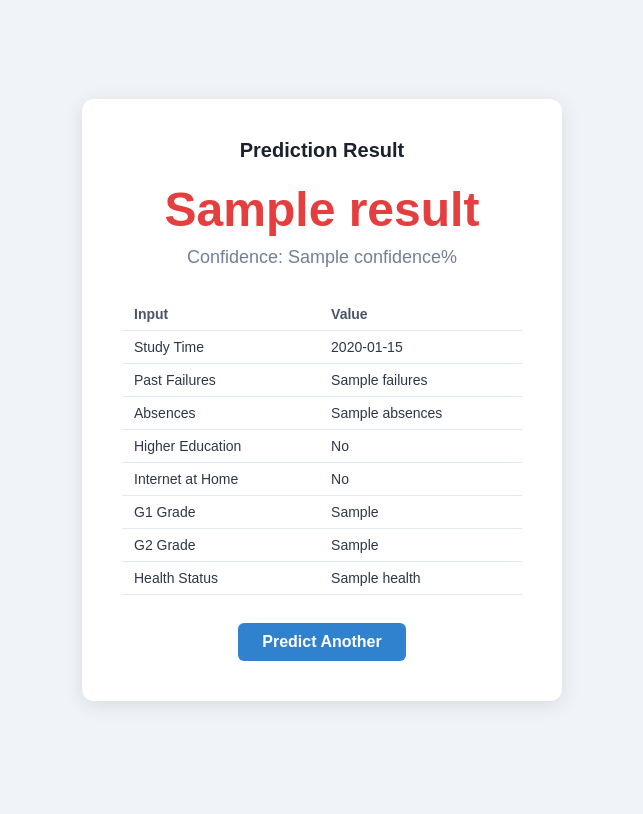
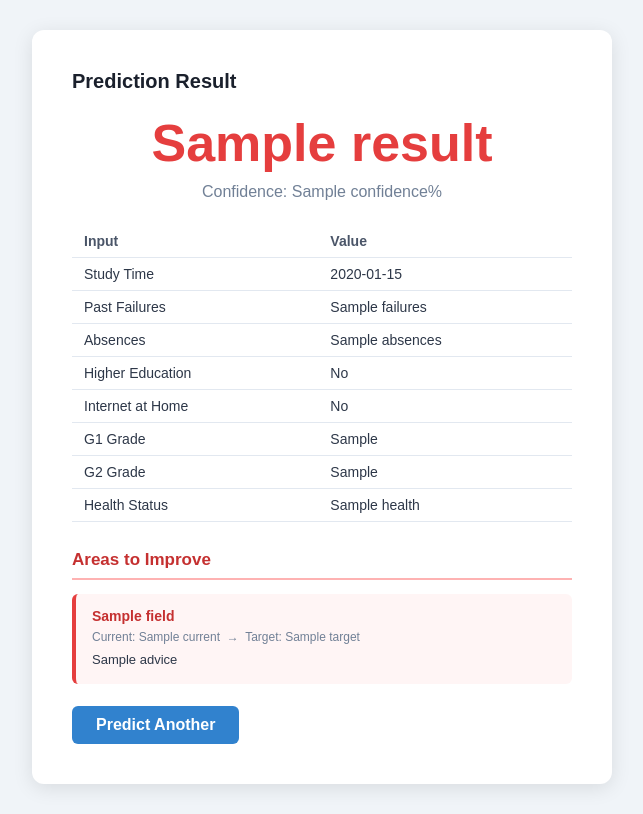
Before and after one commit to rods-12/sir-las, a Flask app: template templates/result.html in a window 1280 px wide. Shown: the whole page, without its empty margins (318-961 px from the left). Before the commit the page ends 705 px from the top, so only its background shows below. Run offline with Flask 3, Linux system fonts and the light colour scheme; the template is opened without the code that fills it: most values are stand-ins (such as "Sample title", 1, 10 or a date in 2020); parts of the project's set-up code (start-up, migrations or seed data) failed here and were passed over.

Commit message:
improve nala UI boss

```diff
--- a/app.py
+++ b/app.py
@@ -4,12 +4,10 @@ from flask import Flask, render_template, request
 
 app = Flask(__name__)
 
-# Load model, scaler, and feature columns
-model    = joblib.load("best_model.joblib")
-scaler   = joblib.load("scaler.joblib")
-columns  = joblib.load("feature_columns.joblib")
+model   = joblib.load("best_model.joblib")
+scaler  = joblib.load("scaler.joblib")
+columns = joblib.load("feature_columns.joblib")
 
-# Baseline defaults for all 45 columns
 BASELINE = {
     "school": 0, "sex": 0, "age": 17, "address": 1, "famsize": 1,
     "Pstatus": 1, "Medu": 2, "Fedu": 2, "traveltime": 2, "studytime": 2,
@@ -27,14 +25,93 @@ BASELINE = {
     "guardian_father": 0, "guardian_mother": 1, "guardian_other": 0
 }
 
+def generate_suggestions(form_data):
+    suggestions = []
+
+    if form_data["G2"] < 10:
+        suggestions.append({
+            "field": "Second Period Grade (G2)",
+            "current": form_data["G2"],
+            "target": "10 or above",
+            "advice": "Your G2 grade is below the passing threshold. Focus on reviewing your G2 subject material, seek help from your teacher, and consider joining a study group."
+        })
+
+    if form_data["G1"] < 10:
+        suggestions.append({
+            "field": "First Period Grade (G1)",
+            "current": form_data["G1"],
+            "target": "10 or above",
+            "advice": "Your G1 grade indicates early academic struggles. Talk to your teacher about what topics need the most attention and address those gaps now before they compound."
+        })
+
+    if form_data["studytime"] < 2:
+        suggestions.append({
+            "field": "Study Time",
+            "current": f"Level {form_data['studytime']} (low)",
+            "target": "Level 2 or higher",
+            "advice": "You are spending very little time studying. Try setting aside at least 2 hours of focused study time per day. Avoid distractions like social media during study sessions."
+        })
+
+    if form_data["failures"] > 0:
+        suggestions.append({
+            "field": "Past Failures",
+            "current": f"{form_data['failures']} failure(s)",
+            "target": "0 failures",
+            "advice": "Past failures significantly impact your prediction. Meet with your academic advisor or teacher to create a recovery plan and identify which subjects need the most attention."
+        })
+
+    if form_data["absences"] > 10:
+        suggestions.append({
+            "field": "Absences",
+            "current": f"{form_data['absences']} absences",
+            "target": "Below 10",
+            "advice": "High absences mean you are missing critical lessons. Prioritize attendance. If absences are due to personal issues, speak with your school counselor for support."
+        })
+
+    if form_data["higher"] == 0:
+        suggestions.append({
+            "field": "Desire for Higher Education",
+            "current": "No",
+            "target": "Yes",
+            "advice": "Students who want to pursue higher education tend to perform better because they have a clear goal. Consider setting long-term academic and career goals to motivate yourself."
+        })
+
+    if form_data["internet"] == 0:
+        suggestions.append({
+            "field": "Internet Access",
+            "current": "No",
+            "target": "Yes",
+            "advice": "Lack of internet access limits your ability to do research and access learning materials. Ask your school if they provide internet access or visit your local library."
+        })
+
+    if form_data["health"] < 3:
+        suggestions.append({
+            "field": "Health Status",
+            "current": f"Level {form_data['health']} (poor)",
+            "target": "Level 3 or above",
+            "advice": "Poor health directly affects your ability to study and concentrate. Make sure you are getting enough sleep, eating properly, and seeking medical help if needed."
+        })
+
+    # If somehow no specific suggestion triggered
+    if not suggestions:
+        suggestions.append({
+            "field": "General",
+            "current": "Multiple weak areas",
+            "target": "Overall improvement",
+            "advice": "Focus on improving your grades, attending all classes, and increasing your study time. Speak with your teacher for personalized guidance."
+        })
+
+    return suggestions
+
+
 @app.route("/", methods=["GET"])
 def index():
     return render_template("index.html")
 
+
 @app.route("/predict", methods=["POST"])
 def predict():
     try:
-        # Collect 8 inputs from form
         form_data = {
             "studytime": int(request.form["studytime"]),
             "failures":  int(request.form["failures"]),
@@ -46,30 +123,28 @@ def predict():
             "health":    int(request.form["health"]),
         }
 
-        # Build full feature row from baseline
         row = BASELINE.copy()
         row.update(form_data)
 
-        # Convert to DataFrame with correct column order
-        input_df = pd.DataFrame([row])[columns]
-
-        # Scale
-        # input_scaled = scaler.transform(input_df)
+        input_df     = pd.DataFrame([row])[columns]
         input_scaled = scaler.transform(input_df.values)
 
-        # Predict
         prediction  = model.predict(input_scaled)[0]
         probability = model.predict_proba(input_scaled)[0]
 
-        result = "WILL PASS" if prediction == 1 else "WILL FAIL"
+        result     = "PASS" if prediction == 1 else "FAIL"
         confidence = round(probability[prediction] * 100, 2)
+
+        suggestions = generate_suggestions(form_data) if result == "FAIL" else []
 
         return render_template("result.html",
                                result=result,
                                confidence=confidence,
-                               form_data=form_data)
+                               form_data=form_data,
+                               suggestions=suggestions)
     except Exception as e:
         return f"Error: {str(e)}", 400
 
+
 if __name__ == "__main__":
     app.run(debug=True)
--- a/templates/result.html
+++ b/templates/result.html
@@ -11,9 +11,9 @@
       background: #f0f4f8;
       display: flex;
       justify-content: center;
-      align-items: center;
+      align-items: flex-start;
       min-height: 100vh;
-      padding: 20px;
+      padding: 30px 20px;
     }
     .card {
       background: white;
@@ -21,34 +21,78 @@
       border-radius: 12px;
       box-shadow: 0 4px 20px rgba(0,0,0,0.1);
       width: 100%;
-      max-width: 480px;
+      max-width: 580px;
+    }
+    h1 { font-size: 20px; color: #1a202c; margin-bottom: 20px; }
+    .result-badge {
+      font-size: 52px;
+      font-weight: bold;
       text-align: center;
-    }
-    .result-badge {
-      font-size: 48px;
-      font-weight: bold;
-      margin: 20px 0 10px;
+      margin: 10px 0;
     }
     .pass { color: #38a169; }
     .fail { color: #e53e3e; }
     .confidence {
-      font-size: 18px;
+      text-align: center;
+      font-size: 16px;
       color: #718096;
-      margin-bottom: 30px;
+      margin-bottom: 24px;
     }
     table {
       width: 100%;
       border-collapse: collapse;
-      text-align: left;
       font-size: 14px;
       margin-bottom: 28px;
     }
     th, td {
       padding: 8px 12px;
       border-bottom: 1px solid #e2e8f0;
+      text-align: left;
     }
     th { color: #4a5568; font-weight: bold; }
     td { color: #2d3748; }
+
+    .suggestions-title {
+      font-size: 17px;
+      font-weight: bold;
+      color: #c53030;
+      margin-bottom: 14px;
+      padding-bottom: 8px;
+      border-bottom: 2px solid #feb2b2;
+    }
+    .suggestion-card {
+      background: #fff5f5;
+      border-left: 4px solid #e53e3e;
+      border-radius: 6px;
+      padding: 14px 16px;
+      margin-bottom: 12px;
+    }
+    .suggestion-field {
+      font-weight: bold;
+      color: #c53030;
+      font-size: 14px;
+      margin-bottom: 6px;
+    }
+    .suggestion-meta {
+      font-size: 12px;
+      color: #718096;
+      margin-bottom: 6px;
+    }
+    .suggestion-advice {
+      font-size: 13px;
+      color: #2d3748;
+      line-height: 1.5;
+    }
+    .pass-message {
+      background: #f0fff4;
+      border-left: 4px solid #38a169;
+      border-radius: 6px;
+      padding: 14px 16px;
+      font-size: 14px;
+      color: #276749;
+      margin-bottom: 24px;
+      line-height: 1.5;
+    }
     a {
       display: inline-block;
       padding: 10px 24px;
@@ -57,19 +101,18 @@
       border-radius: 6px;
       text-decoration: none;
       font-weight: bold;
+      margin-top: 10px;
     }
     a:hover { background: #2b6cb0; }
-    h1 { font-size: 20px; color: #1a202c; }
   </style>
 </head>
 <body>
   <div class="card">
     <h1>Prediction Result</h1>
 
-    <div class="result-badge {{ 'pass' if result == 'WILL PASS' else 'fail' }}">
+    <div class="result-badge {{ 'pass' if result == 'PASS' else 'fail' }}">
       {{ result }}
     </div>
-
     <div class="confidence">Confidence: {{ confidence }}%</div>
 
     <table>
@@ -84,6 +127,26 @@
       <tr><td>Health Status</td><td>{{ form_data.health }}</td></tr>
     </table>
 
+    {% if result == "PASS" %}
+    <div class="pass-message">
+      This student is predicted to pass. Keep maintaining good study habits,
+      attendance, and academic performance to ensure continued success.
+    </div>
+    {% endif %}
+
+    {% if suggestions %}
+    <div class="suggestions-title">Areas to Improve</div>
+    {% for s in suggestions %}
+    <div class="suggestion-card">
+      <div class="suggestion-field">{{ s.field }}</div>
+      <div class="suggestion-meta">
+        Current: {{ s.current }} &nbsp;→&nbsp; Target: {{ s.target }}
+      </div>
+      <div class="suggestion-advice">{{ s.advice }}</div>
+    </div>
+    {% endfor %}
+    {% endif %}
+
     <a href="/">Predict Another</a>
   </div>
 </body>
```
